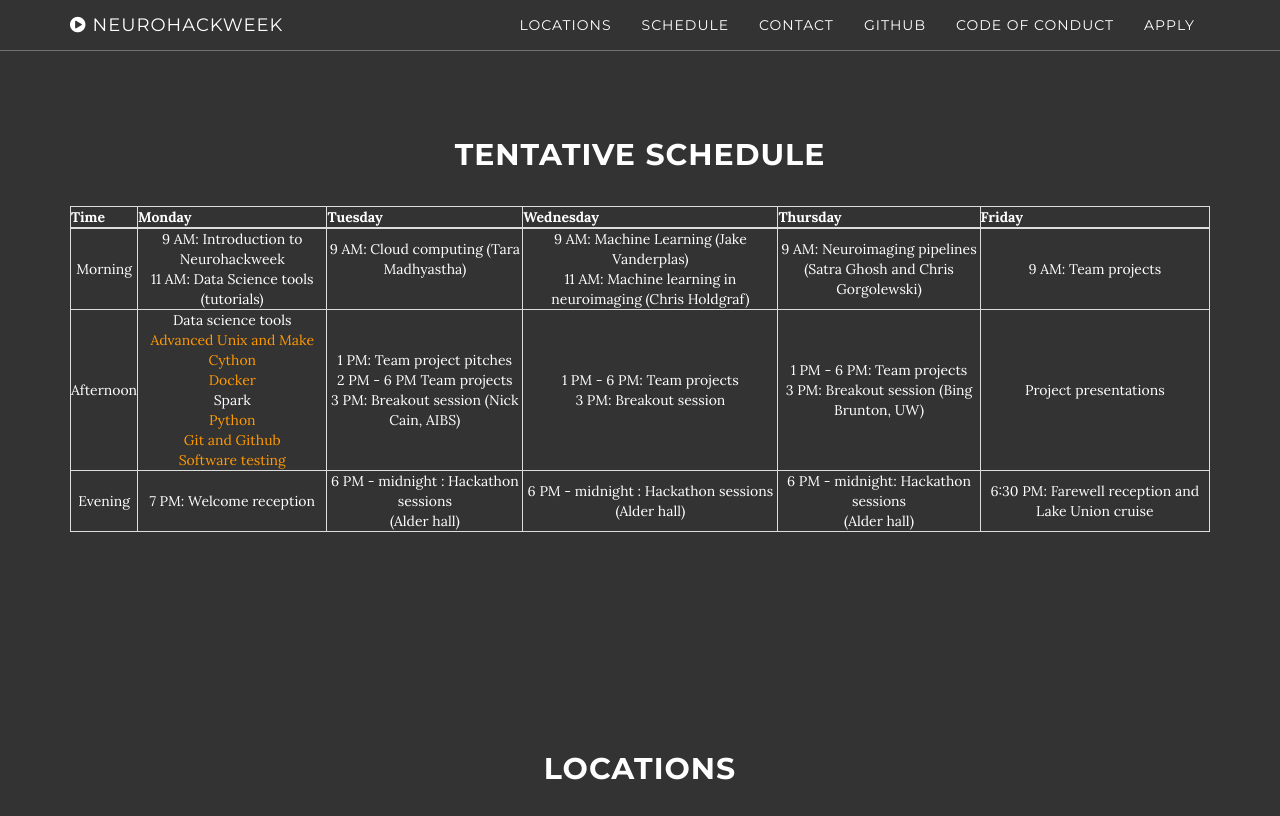
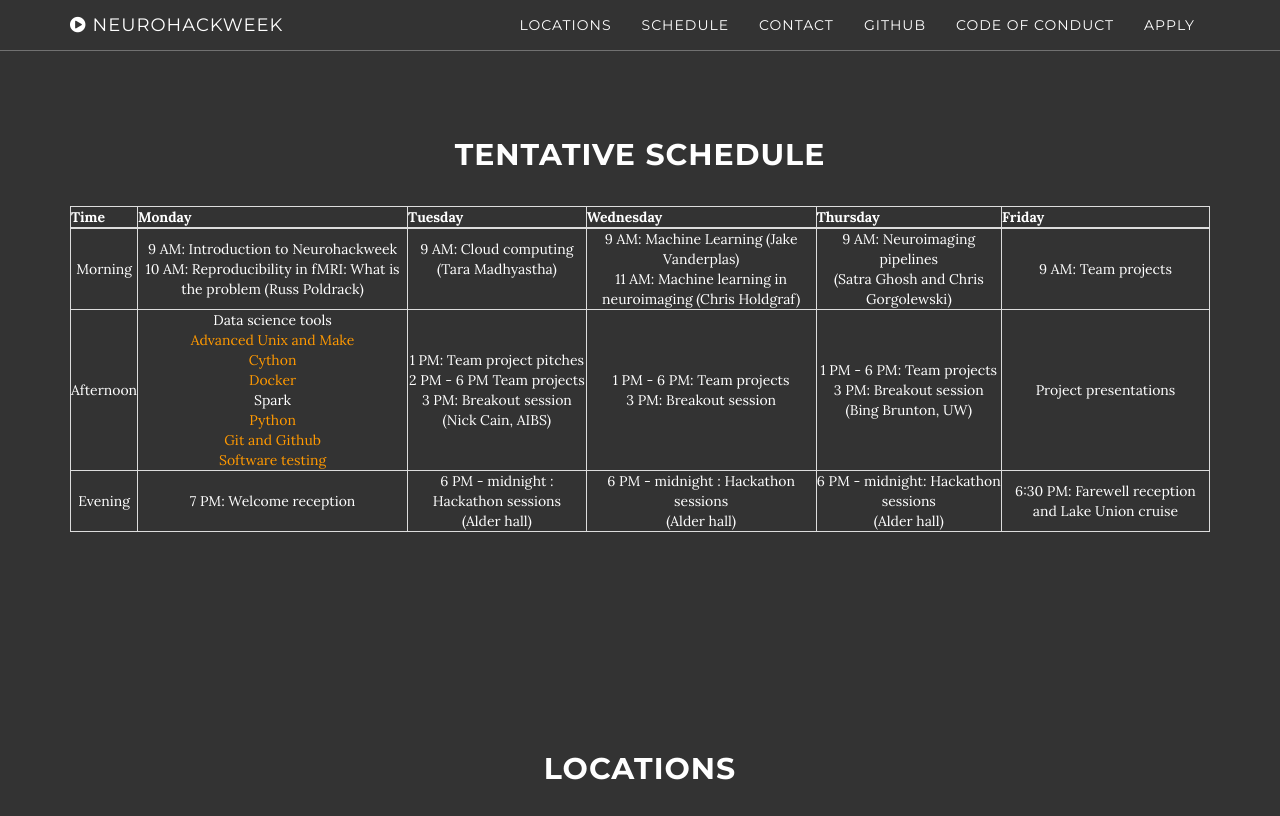
Before and after one commit to neurohackweek/nhw2017, a Jekyll site: the page built from Schedule.md, in a window 1280 px wide and 900 px high, scrolled down 756 px, cut to the strip 0-816 px from the top of the window. Built offline with Jekyll 4.4.1, drawn with Linux system fonts in a browser that asks for light colours; our own code applies the rules of GitHub Pages for plain Markdown files.

Commit message:
Add Russ's talk on day 1.

```diff
--- a/_includes/schedule.html
+++ b/_includes/schedule.html
@@ -20,7 +20,7 @@
         <td>Morning</td>
         <td>
           9 AM: Introduction to Neurohackweek <br>
-          11 AM: Data Science tools (tutorials)
+          10 AM: Reproducibility in fMRI: What is the problem (Russ Poldrack)
         </td>
         <td>
           9 AM: Cloud computing (Tara Madhyastha)<br>
```
